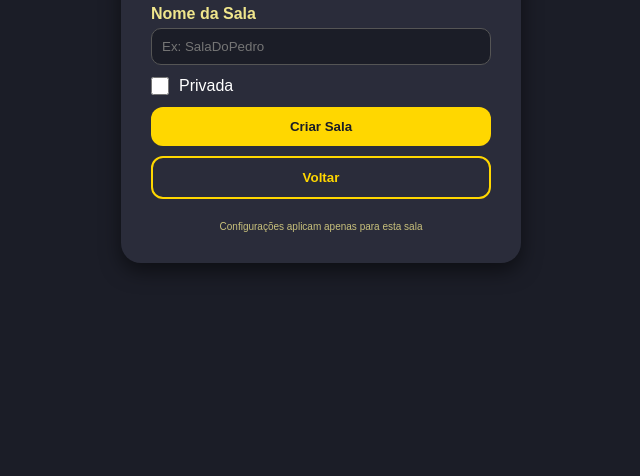
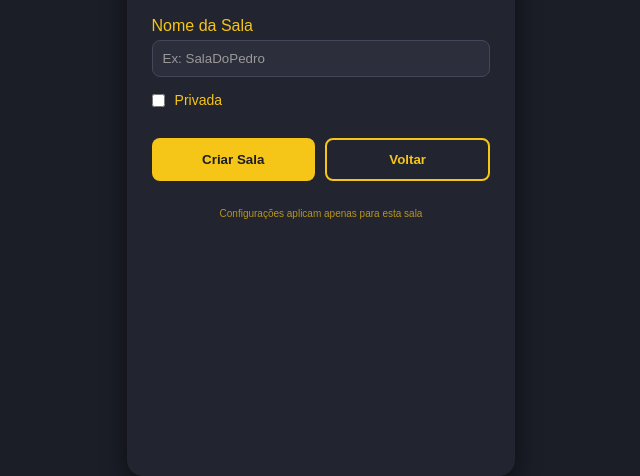
Before and after one commit to LowPitter/Questions-Multiplayer-Game, a plain HTML site: page index.html in a window 1280 px wide. Shown: the part 324-800 px from the top of the page, without its empty margins (319-959 px from the left). Drawn offline with Linux system fonts and the light colour scheme.

Commit message:
Update style.css

```diff
--- a/style.css
+++ b/style.css
@@ -1,149 +1,152 @@
 /* ==========================
-   STYLE.CSS — Teste do Milhão
+   style.css — Teste do Milhão
    ========================== */
 
-/* --- RESET e BODY --- */
+/* Reset básico */
 * {
   box-sizing: border-box;
   margin: 0;
   padding: 0;
 }
 
-body {
-  font-family: 'Arial', sans-serif;
+body, html {
+  height: 100%;
+  font-family: Arial, sans-serif;
   background: #1b1d27;
-  color: #fff;
-  height: 100vh;
+  color: #f5c518;
   display: flex;
   justify-content: center;
   align-items: center;
 }
 
-/* --- CARD CENTRAL --- */
+/* Card centralizado */
 .centered-card {
-  background: #2a2c3a;
-  padding: 30px;
-  border-radius: 20px;
-  box-shadow: 0 8px 20px rgba(0,0,0,0.5);
-  width: 400px;
-  max-width: 90%;
+  background: #22242f;
+  padding: 30px 25px;
+  border-radius: 16px;
+  width: 100%;
+  max-width: 500px;
+  box-shadow: 0 8px 25px rgba(0,0,0,0.5);
   display: flex;
   flex-direction: column;
-  gap: 20px;
-  transition: all 0.3s ease;
+  justify-content: center;
+  min-height: 100vh; /* Faz o card ocupar a tela inteira */
 }
 
-/* --- HEADER --- */
+/* Cabeçalho do card */
 .card-header h1 {
   font-size: 32px;
-  color: #ffd700; /* dourado */
   text-align: center;
   margin-bottom: 10px;
+  color: #f5c518;
 }
 
 .card-header .subtitle {
   font-size: 16px;
   text-align: center;
-  color: #f0e68c; /* amarelo claro */
-  opacity: 0.9;
+  opacity: 0.85;
 }
 
-/* --- FORM ROWS --- */
+/* Corpo do card */
+.card-body {
+  margin-top: 20px;
+  display: flex;
+  flex-direction: column;
+  gap: 15px;
+}
+
+/* Form rows */
 .form-row {
   display: flex;
   flex-direction: column;
-  margin-bottom: 12px;
+  gap: 5px;
 }
 
-.form-row label {
-  font-weight: 600;
-  margin-bottom: 5px;
-  color: #f0e68c;
+input[type="text"], input[type="password"] {
+  padding: 10px;
+  border-radius: 8px;
+  border: 1px solid #44475a;
+  background: #2c2e3c;
+  color: #f5c518;
 }
 
-.form-row input[type="text"],
-.form-row input[type="password"] {
-  padding: 10px;
-  border-radius: 10px;
-  border: 1px solid #555;
-  background: #1b1d27;
-  color: #fff;
+input::placeholder {
+  color: #999;
 }
 
-/* --- CHECKBOX ROW --- */
+/* Checkbox */
 .checkbox-row {
   display: flex;
   align-items: center;
   gap: 10px;
-  margin-bottom: 12px;
+  font-size: 14px;
+  cursor: pointer;
 }
 
-.checkbox-row input[type="checkbox"] {
-  width: 18px;
-  height: 18px;
+.checkbox-row input {
+  width: auto;
+  accent-color: #f5c518;
 }
 
-/* --- BUTTONS --- */
+/* Botões */
 button {
-  padding: 12px;
-  border-radius: 12px;
-  font-weight: 600;
+  padding: 12px 15px;
+  border-radius: 8px;
+  border: none;
   cursor: pointer;
-  border: none;
+  font-weight: bold;
   transition: 0.2s;
 }
 
-button.full {
+button.primary {
+  background: #f5c518;
+  color: #1b1d27;
+}
+
+button.primary:hover {
+  background: #e0b800;
+}
+
+button.ghost {
+  background: transparent;
+  color: #f5c518;
+  border: 2px solid #f5c518;
+}
+
+button.ghost:hover {
+  background: #f5c518;
+  color: #1b1d27;
+}
+
+.full {
   width: 100%;
 }
 
-.btn.primary {
-  background: #ffd700;
-  color: #1b1d27;
+.controls-row {
+  display: flex;
+  justify-content: space-between;
+  gap: 10px;
+  margin-top: 15px;
 }
 
-.btn.primary:hover {
-  background: #e6c200;
+/* Footer */
+.card-footer {
+  text-align: center;
+  margin-top: 25px;
+  font-size: 12px;
+  opacity: 0.7;
 }
 
-.btn.ghost {
-  background: transparent;
-  color: #ffd700;
-  border: 2px solid #ffd700;
+/* Oculto */
+.hidden {
+  display: none;
 }
 
-.btn.ghost:hover {
-  background: rgba(255, 215, 0, 0.1);
-}
-
-/* --- CONTROLS ROW --- */
-.controls-row {
-  display: flex;
-  gap: 10px;
-  margin-top: 10px;
-  flex-wrap: wrap;
-}
-
-/* --- FOOTER --- */
-.card-footer {
-  font-size: 12px;
-  text-align: center;
-  color: #f0e68c;
-  opacity: 0.8;
-}
-
-/* --- HIDDEN --- */
-.hidden {
-  display: none !important;
-}
-
-/* --- RESPONSIVO --- */
+/* Responsivo */
 @media (max-width: 600px) {
   .centered-card {
-    width: 100%;
-    height: 100%;
+    padding: 20px;
     border-radius: 0;
-    padding: 20px;
-    justify-content: flex-start;
+    min-height: 100vh;
   }
 }
```
